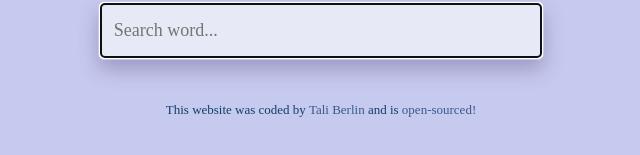
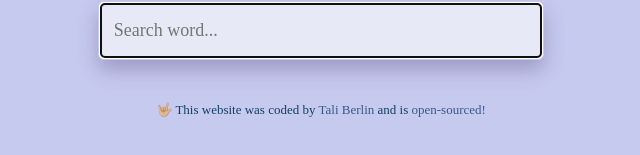
Before and after one commit to taliberlin/dictionary, a React (Create React App) app: page / in a window 1280 px wide. Shown: the part 219-374 px from the top of the page, without its empty margins (319-959 px from the left). Built offline with nearby package versions, Linux system fonts and the light colour scheme; a web font is replaced by a local one.

Commit message:
added emoji

```diff
--- a/src/App.js
+++ b/src/App.js
@@ -8,7 +8,7 @@ function App() {
         <header>Dictionary</header>
         <Dictionary />
         <footer>
-          This website was coded by{" "}
+          🤟🏼 This website was coded by{" "}
           <a
             href="https://www.linkedin.com/in/taliberlin/"
             title="View Tali Berlin's LinkedIn profile"
```
